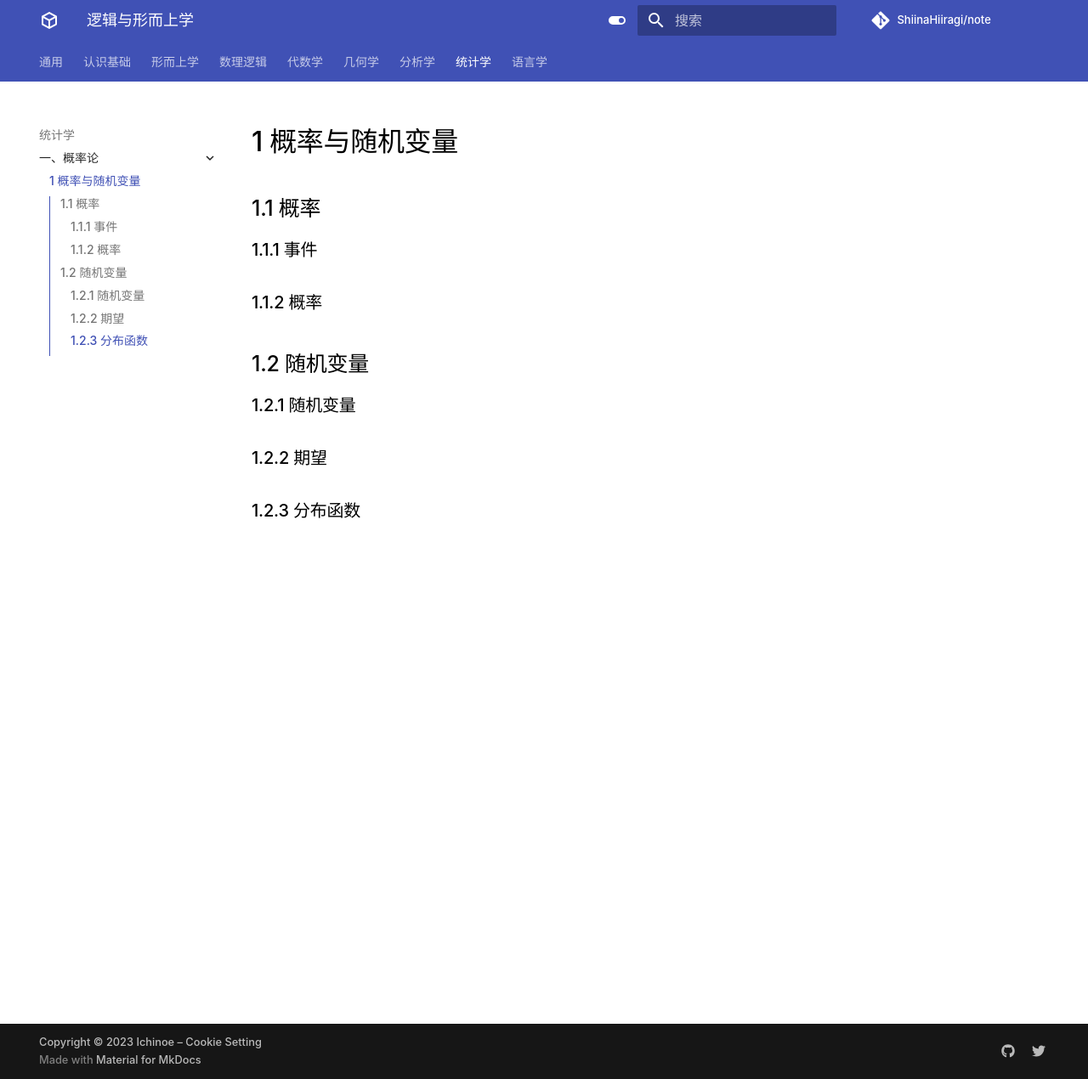
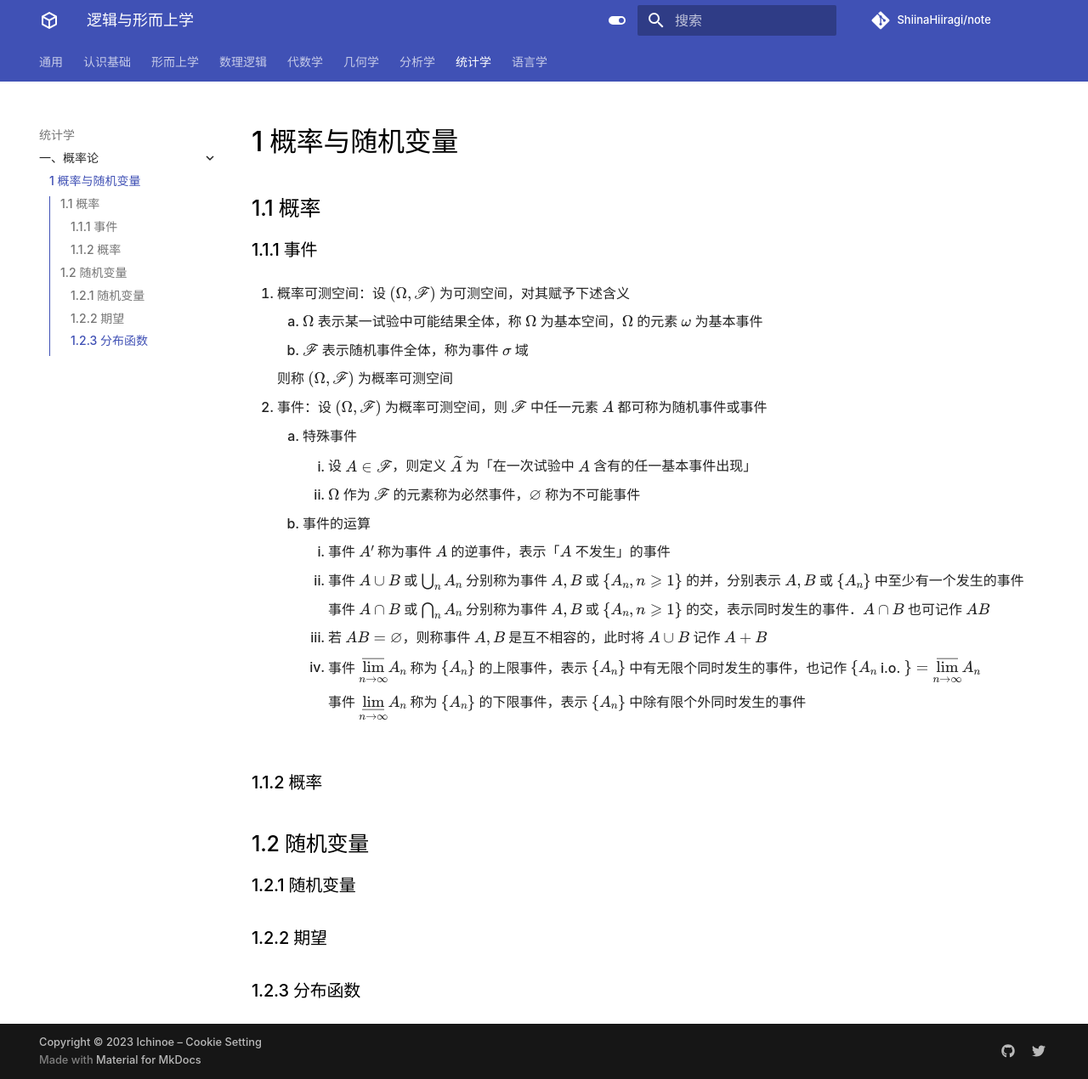
Before and after one commit to ShiinaHiiragi/note, an MkDocs documentation site: the page built from docs/stat/prob/prob.md, in a window 1280 px wide and 1270 px high. Shown: the whole window at 85% size. Built offline with MkDocs 1.6.1 and Material for MkDocs 9.7.7, drawn with Linux system fonts in a browser that asks for light colours; comment, search, counter and statistics services are not loaded.

Commit message:
add prob first

```diff
--- a/docs/stat/prob/prob.md
+++ b/docs/stat/prob/prob.md
@@ -2,6 +2,26 @@
 
 ## 1.1 概率
 ### 1.1.1 事件
+1. 概率可测空间：设 $(\Omega, \mathscr{F})$ 为可测空间，对其赋予下述含义
+    1. $\Omega$ 表示某一试验中可能结果全体，称 $\Omega$ 为基本空间，$\Omega$ 的元素 $\omega$ 为基本事件
+    2. $\mathscr{F}$ 表示随机事件全体，称为事件 $\sigma$ 域
+
+    则称 $(\Omega, \mathscr{F})$ 为概率可测空间
+
+2. 事件：设 $(\Omega, \mathscr{F})$ 为概率可测空间，则 $\mathscr{F}$ 中任一元素 $A$ 都可称为随机事件或事件
+    1. 特殊事件
+        1. 设 $A \in \mathscr{F}$，则定义 $\widetilde{A}$ 为「在一次试验中 $A$ 含有的任一基本事件出现」
+        2. $\Omega$ 作为 $\mathscr{F}$ 的元素称为必然事件，$\varnothing$ 称为不可能事件
+    2. 事件的运算
+        1. 事件 $A'$ 称为事件 $A$ 的逆事件，表示「$A$ 不发生」的事件
+        2. 事件 $A \cup B$ 或 $\bigcup_{n} A_{n}$ 分别称为事件 $A, B$ 或 $\left\{A_{n}, n \geqslant 1\right\}$ 的并，分别表示 $A, B$ 或 $\left\{A_{n}\right\}$ 中至少有一个发生的事件
+
+            事件 $A \cap B$ 或 $\bigcap_{n} A_{n}$ 分别称为事件 $A, B$ 或 $\left\{A_{n}, n \geqslant 1\right\}$ 的交，表示同时发生的事件．$A \cap B$ 也可记作 $AB$
+
+        3. 若 $A B=\varnothing$，则称事件 $A, B$ 是互不相容的，此时将 $A \cup B$ 记作 $A + B$
+        4. 事件 ${\displaystyle \varlimsup_{n \to \infty} A_{n}}$ 称为 $\left\{A_{n}\right\}$ 的上限事件，表示 $\left\{A_{n}\right\}$ 中有无限个同时发生的事件，也记作 $\left\{A_{n}\right.$ i.o. ${\displaystyle \}=\varlimsup_{n \to \infty} A_{n}}$
+
+            事件 ${\displaystyle \varliminf_{n \to \infty} A_{n}}$ 称为 $\left\{A_{n}\right\}$ 的下限事件，表示 $\left\{A_{n}\right\}$ 中除有限个外同时发生的事件
 
 ### 1.1.2 概率
 
```
Also changed, not shown: docs/anly/real/ms.md (+1 -1 lines), docs/index.md (+1 -1 lines).
